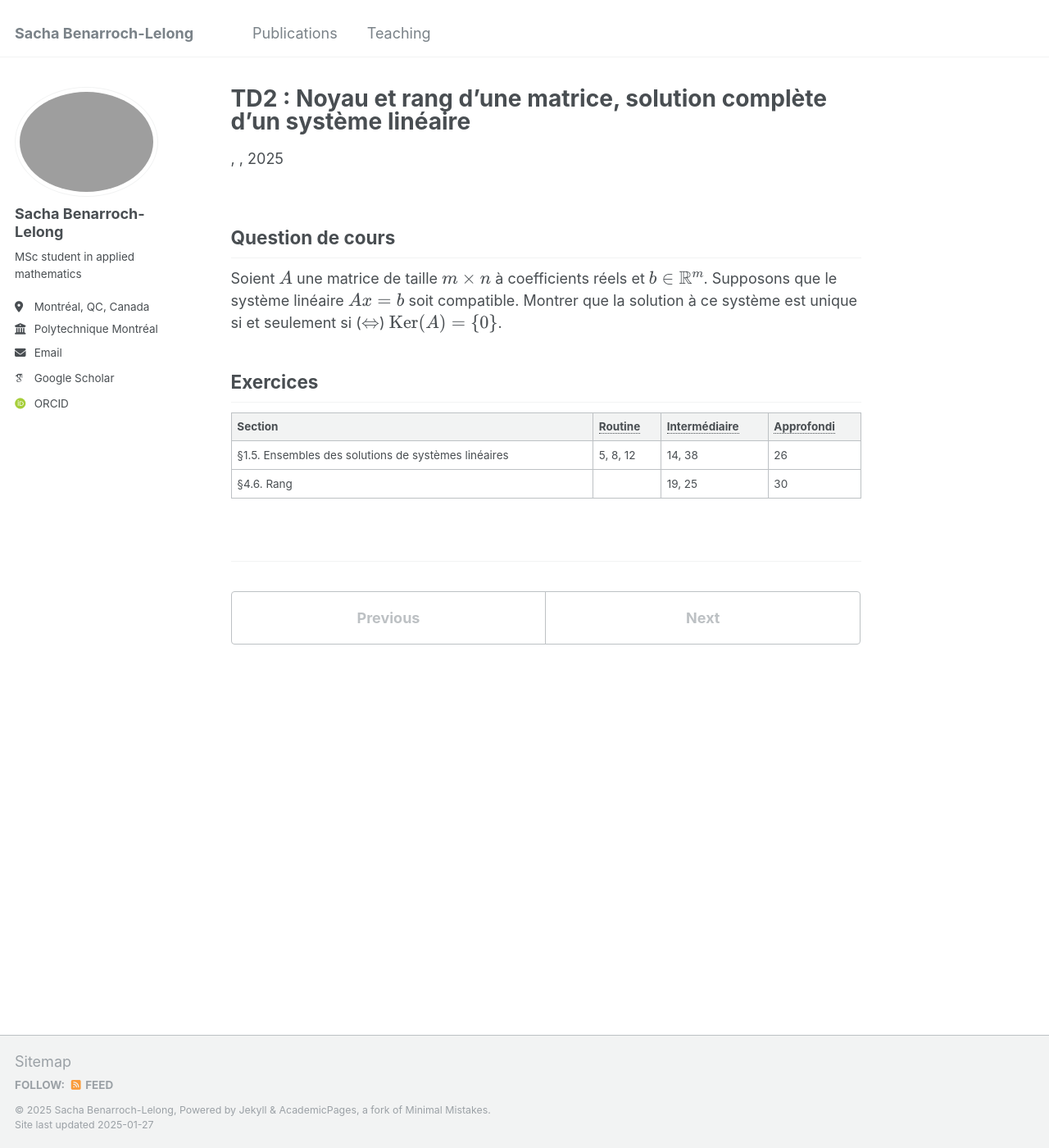
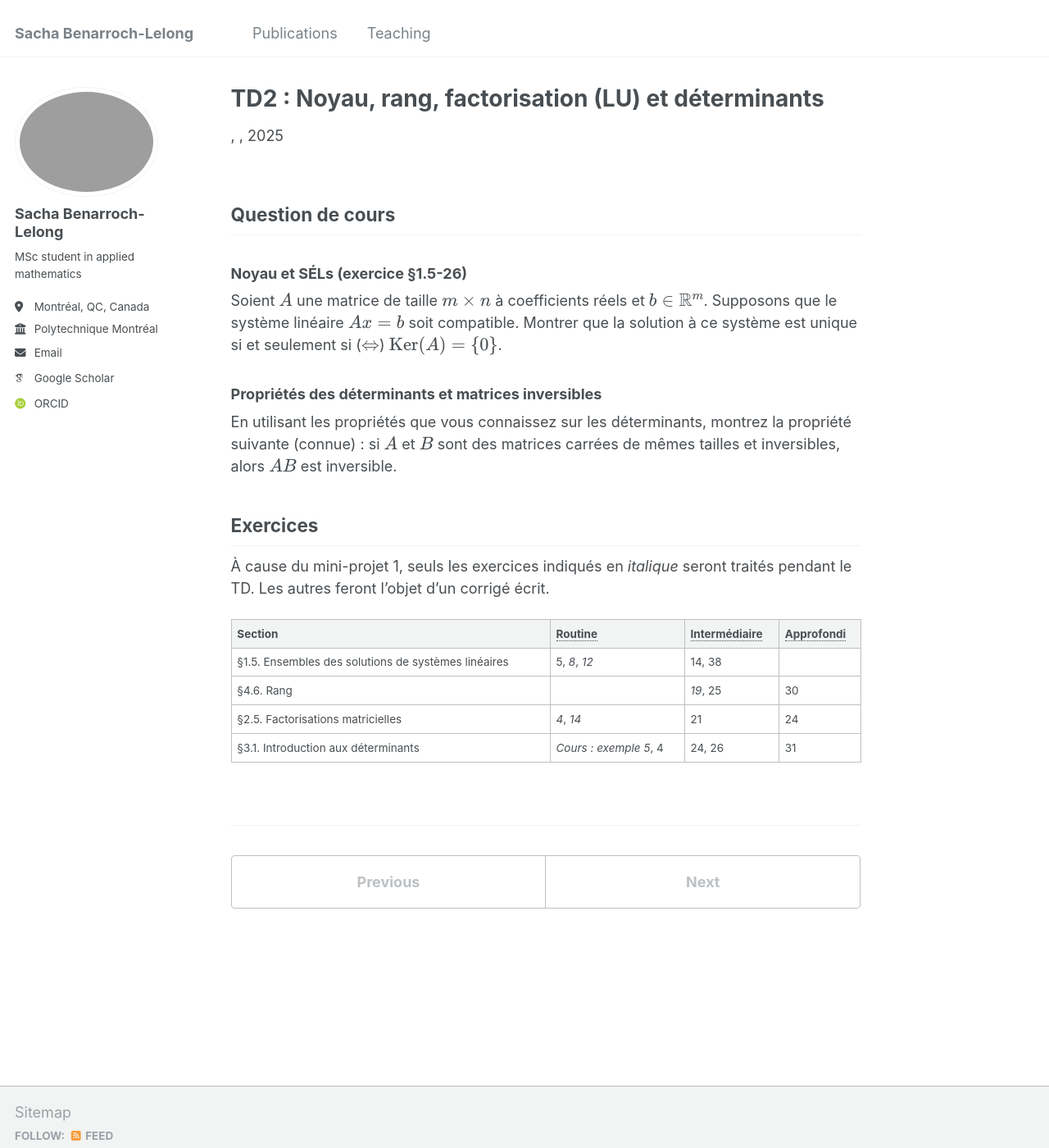
Before and after one commit to sblelong/sblelong.github.io, a Jekyll site: the page built from _teaching/mth1008/td2.md, in a window 1280 px wide and 1400 px high. Shown: the whole window at 82% size. Built offline with Jekyll 4.4.1, drawn with Linux system fonts in a browser that asks for light colours; some web fonts are replaced.

Commit message:
reorganize td2

```diff
--- a/_teaching/mth1008/td2.md
+++ b/_teaching/mth1008/td2.md
@@ -1,20 +1,29 @@
 ---
-title: "TD2 : Noyau et rang d'une matrice, solution complète d'un système linéaire"
+title: "TD2 : Noyau, rang, factorisation \\(LU\\) et déterminants"
 permalink: /teaching/mth1008/td2
 ---
 
 ## Question de cours
 
+### Noyau et SÉLs (exercice §1.5-26)
+
 Soient \\(A\\) une matrice de taille \\(m\times n\\) à coefficients réels et \\(b\in\mathbb{R}^m\\). Supposons que le système linéaire \\(Ax=b\\) soit compatible. Montrer que la solution à ce système est unique si et seulement si (\\(\Leftrightarrow\\)) \\(\mathrm{Ker}(A)=\\{0\\}\\).
+
+### Propriétés des déterminants et matrices inversibles
+
+En utilisant les propriétés que vous connaissez sur les déterminants, montrez la propriété suivante (connue) : si \\(A\\) et \\(B\\) sont des matrices carrées de mêmes tailles et inversibles, alors \\(AB\\) est inversible.
 
 
 ## Exercices
 
-| Section                                             | Routine  | Intermédiaire | Approfondi |
-| --------------------------------------------------- | -------- | ------------- | ---------- |
-| §1.5. Ensembles des solutions de systèmes linéaires | 5, 8, 12 | 14, 38        | 26         |
-| §4.6. Rang                                          |          | 19, 25        | 30         |
+À cause du mini-projet 1, seuls les exercices indiqués en *italique* seront traités pendant le TD. Les autres feront l'objet d'un corrigé écrit.
 
+| Section                                             | Routine                | Intermédiaire | Approfondi |
+| --------------------------------------------------- | ---------------------- | ------------- | ---------- |
+| §1.5. Ensembles des solutions de systèmes linéaires | 5, *8*, *12*           | 14, 38        |            |
+| §4.6. Rang                                          |                        | *19*, 25      | 30         |
+| §2.5. Factorisations matricielles                   | *4*, *14*              | 21            | 24         |
+| §3.1. Introduction aux déterminants                 | *Cours : exemple 5*, 4 | 24, 26        | 31         |
 
 
 *[Routine]: Exercices de base pour éveiller les premiers réflexes.
```
Also changed, not shown: _teaching/mth1008.md (+3 -3 lines), _teaching/mth1008/td3.md (+10 -6 lines), _teaching/mth1008/td4.md (+4 -11 lines).
